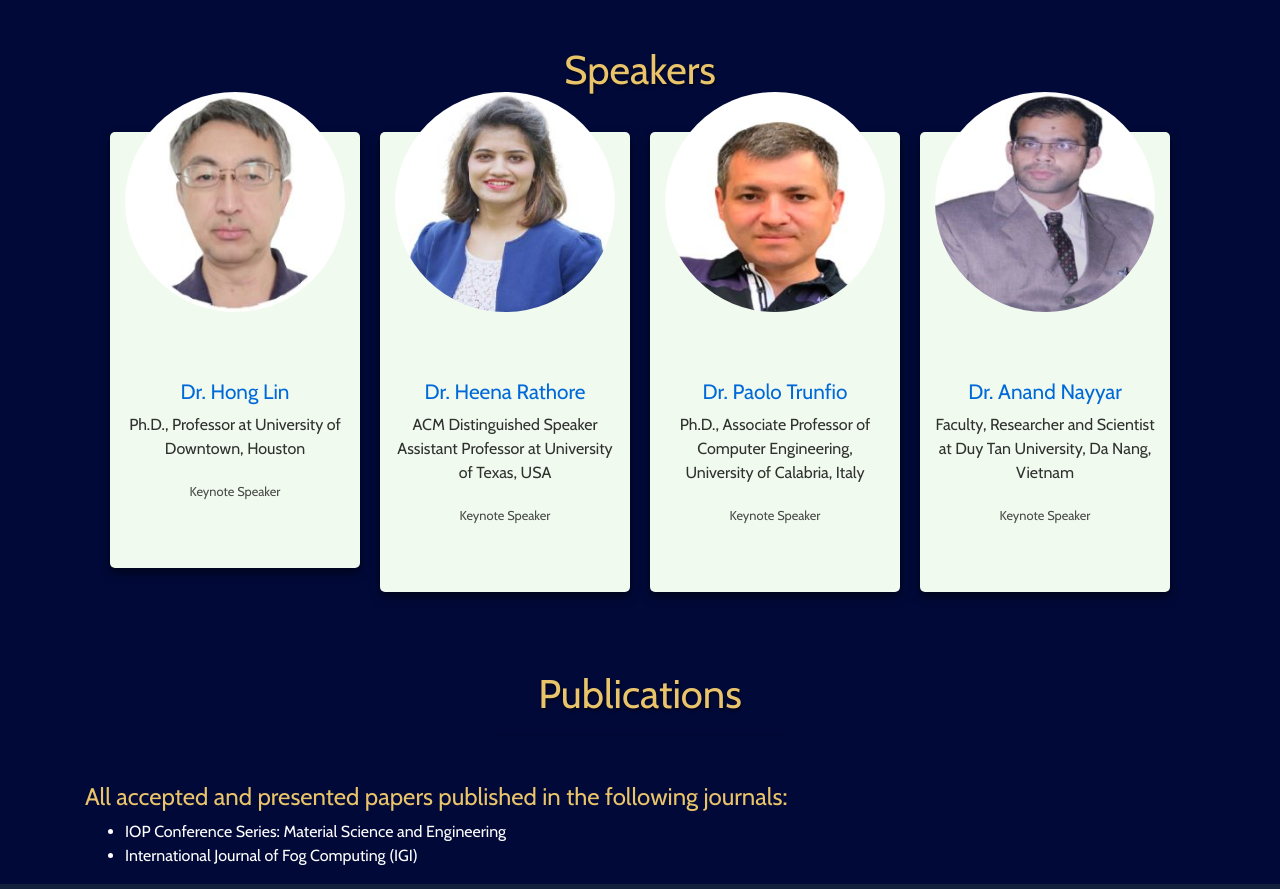
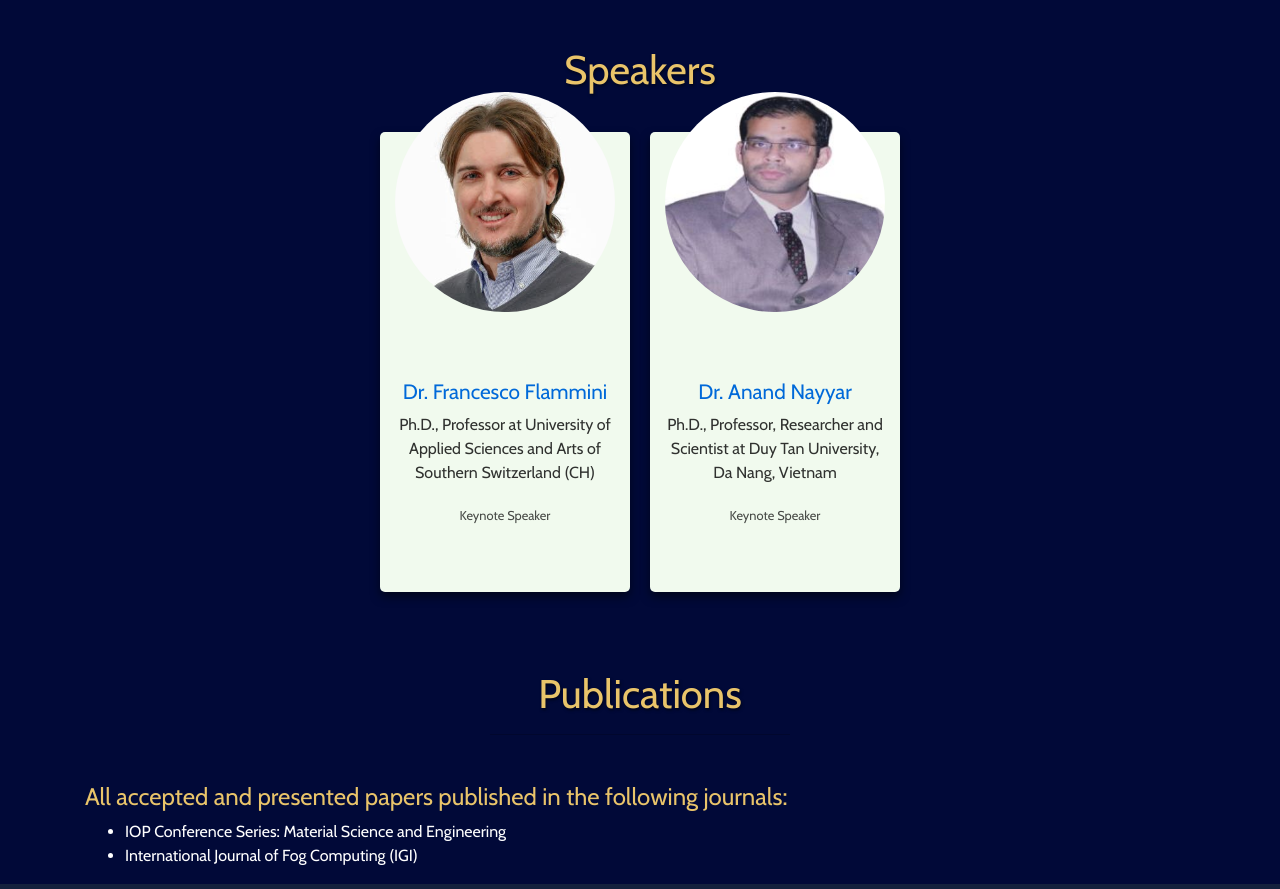
Before and after one commit to aniruddhabagal/AICDMB-2023, a React (Create React App) app: page /aicdmb22 in a window 1280 px wide. Shown: the part 1069-1958 px from the top of the page. Built offline with nearby package versions, Linux system fonts and the light colour scheme.

Commit message:
Updated aicdmb22 component

```diff
--- a/public/index.html
+++ b/public/index.html
@@ -6,7 +6,7 @@
     <meta name="viewport" content="width=device-width, initial-scale=1" />
     <meta name="theme-color" content="#000000" />
     <meta
-      name="Annual International Conference on Data Science, Machine Learning and Blockchain Technology | AICDMB 2021"
+      name="Annual International Conference on Data Science, Machine Learning and Blockchain Technology | AICDMB 2023"
       content="AICDMB Website"
     />
     <link rel="apple-touch-icon" href="%PUBLIC_URL%/logo192.png" />
@@ -24,7 +24,7 @@
       work correctly both with client-side routing and a non-root public URL.
       Learn how to configure a non-root public URL by running `npm run build`.
     -->
-    <title>AICDMB 2022</title>
+    <title>AICDMB 2023</title>
   </head>
   <body>
     <noscript>You need to enable JavaScript to run this app.</noscript>
--- a/src/Aicdmb22.jsx
+++ b/src/Aicdmb22.jsx
@@ -6,10 +6,9 @@ import Pic2 from "./assets/Prev images/aicdmb21/2.jpg";
 import Pic3 from "./assets/Prev images/aicdmb21/3.jpg";
 import Pic4 from "./assets/Prev images/aicdmb21/1.jpg";
 
-import Hong from "./assets/speakers/honglin.jpg";
 import Anand from "./assets/speakers/anand.jpg";
-import Heena from "./assets/speakers/heena.jpg";
-import Paolo from "./assets/speakers/paolo.jpg";
+import Flammini from './assets/speakers/flammini.jpg'
+
 
 import ProfileCard from "./ProfileCard";
 
@@ -41,11 +40,10 @@ const Aicdmb22 = () => {
         <div className="prev-speakers">
           <h1 className="display-5 text-center mt-5">Speakers</h1>
           <div class="profile-card-container">
-            <ProfileCard name="Dr. Hong Lin" desc="Ph.D., Professor at University of Downtown, Houston" img={Hong} type="Keynote Speaker"/>
-            <ProfileCard name="Dr. Heena Rathore" desc="ACM Distinguished Speaker
-Assistant Professor at University of Texas, USA" img={Heena} type="Keynote Speaker"/>
-            <ProfileCard name="Dr. Paolo Trunfio" desc="Ph.D., Associate Professor of Computer Engineering, University of Calabria, Italy" img={Paolo} type="Keynote Speaker"/>
-            <ProfileCard name="Dr. Anand Nayyar" desc="Faculty, Researcher and Scientist at Duy Tan University, Da Nang, Vietnam" img={Anand} type="Keynote Speaker"/>
+            <ProfileCard name="Dr. Francesco Flammini" desc="Ph.D., Professor at University of Applied Sciences and Arts of Southern Switzerland (CH)" img={Flammini} type="Keynote Speaker"/>
+            <ProfileCard name="Dr. Anand Nayyar" desc="Ph.D., Professor, Researcher and Scientist at Duy Tan University, Da Nang, Vietnam" img={Anand} type="Keynote Speaker"/>
+            {/* <ProfileCard name="Dr. Paolo Trunfio" desc="Ph.D., Associate Professor of Computer Engineering, University of Calabria, Italy" img={Paolo} type="Keynote Speaker"/> */}
+            {/* <ProfileCard name="Dr. Anand Nayyar" desc="Faculty, Researcher and Scientist at Duy Tan University, Da Nang, Vietnam" img={Anand} type="Keynote Speaker"/> */}
           </div>
         </div>
         <div className="publications-section">
```
